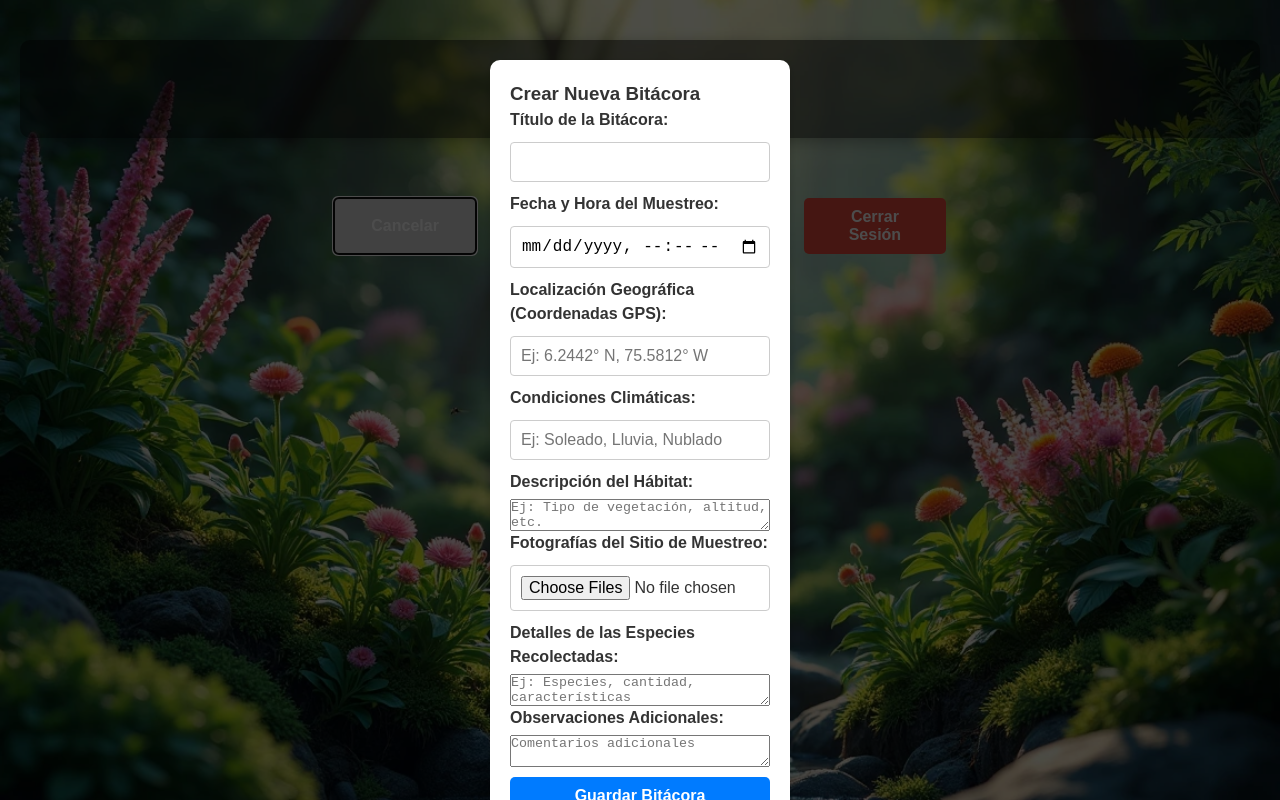
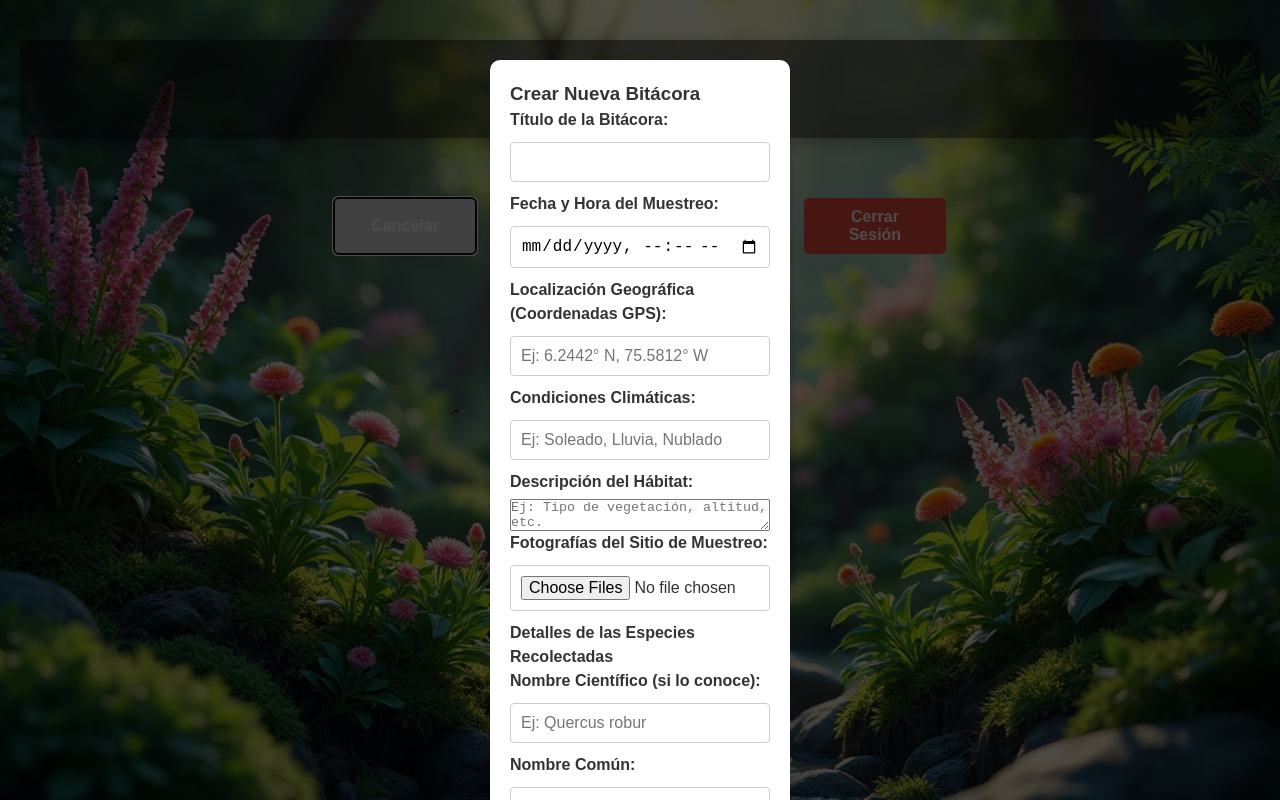
Before and after one commit to Eder-Plazas/Proyecto-Final-Web, a React (Vite) app: page /home in a window 1280 px wide. Both pictures are taken after a click on the button "Crear Bitácora". Built offline with nearby package versions, Linux system fonts and the light colour scheme.

Commit message:
listo todo el formulario de plantas como modal

```diff
--- a/package.json
+++ b/package.json
@@ -14,8 +14,10 @@
     "@emotion/styled": "^11.13.0",
     "@mui/material": "^6.1.5",
     "firebase": "^11.0.1",
+    "leaflet": "^1.9.4",
     "react": "^18.3.1",
     "react-dom": "^18.3.1",
+    "react-leaflet": "^4.2.1",
     "react-router-dom": "^6.27.0"
   },
   "devDependencies": {
--- a/src/App.css
+++ b/src/App.css
@@ -1,3 +1,7 @@
+/* index.css o App.css */
+@import url('https://unpkg.com/leaflet@1.7.1/dist/leaflet.css');
+
+
 *{
   padding: 0;
   margin: 0;
--- a/src/Pages/Homepage/HomePage.jsx
+++ b/src/Pages/Homepage/HomePage.jsx
@@ -50,7 +50,6 @@ const HomePage = () => {
 
   const handleSubmit = (e) => {
     e.preventDefault();
-    // Lógica para guardar la bitácora en la base de datos
     console.log("Bitácora creada con éxito");
   };
 
@@ -107,8 +106,30 @@ const HomePage = () => {
                   <label>Fotografías del Sitio de Muestreo:</label>
                   <input type="file" name="photos" multiple accept="image/*" />
 
-                  <label>Detalles de las Especies Recolectadas:</label>
-                  <textarea name="speciesDetails" placeholder="Ej: Especies, cantidad, características" required></textarea>
+                  <h4>Detalles de las Especies Recolectadas</h4>
+
+                  <label>Nombre Científico (si lo conoce):</label>
+                  <input type="text" name="scientificName" placeholder="Ej: Quercus robur" />
+
+                  <label>Nombre Común:</label>
+                  <input type="text" name="commonName" placeholder="Ej: Roble" />
+
+                  <label>Familia:</label>
+                  <input type="text" name="family" placeholder="Ej: Fagaceae" />
+
+                  <label>Cantidad de Muestras:</label>
+                  <input type="number" name="sampleQuantity" min="1" placeholder="Ej: 5" required />
+
+                  <label>Estado de la Planta:</label>
+                  <select name="plantCondition" required>
+                    <option value="">Seleccione una opción</option>
+                    <option value="viva">Viva</option>
+                    <option value="seca">Seca</option>
+                    <option value="otro">Otro</option>
+                  </select>
+
+                  <label>Fotografías de las Especies Recolectadas:</label>
+                  <input type="file" name="speciesPhotos" multiple accept="image/*" />
 
                   <label>Observaciones Adicionales:</label>
                   <textarea name="observations" placeholder="Comentarios adicionales"></textarea>
```
Also changed, not shown: src/Pages/Homepage/HomePage.css (line endings or trailing spaces), 1 other file (tests, documents, lock files or other folders).
